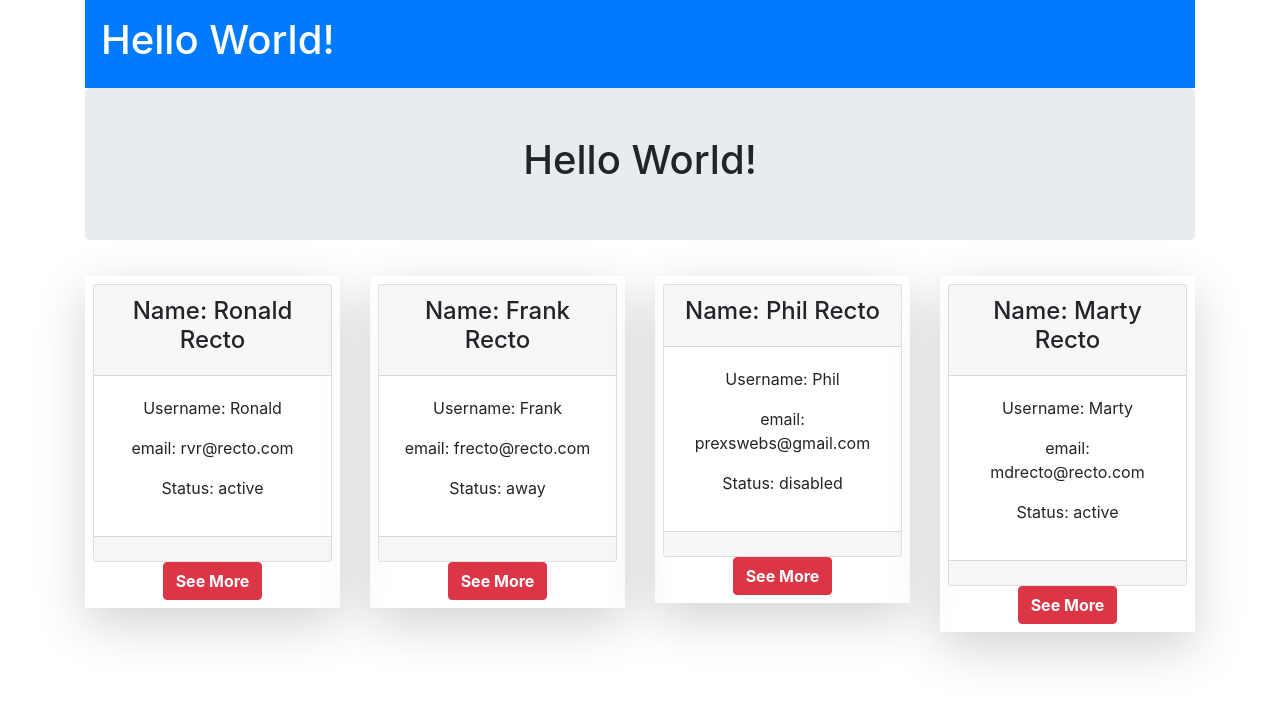
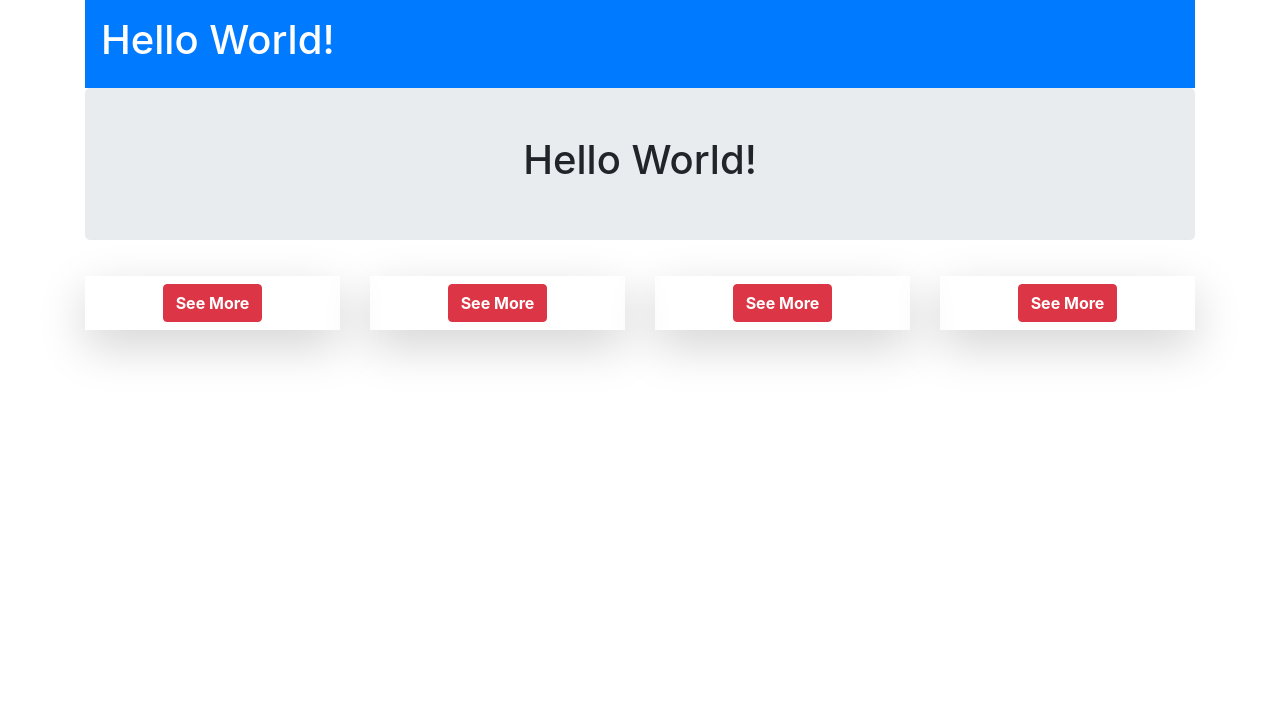
Before and after one commit to precto1285/Site-React, a React (Create React App) app in the folder site-react/: page / in a window 1280 px wide. Shown: the top 702 px of the page. Built offline with nearby package versions, Linux system fonts and the light colour scheme.

Commit message:
created cards and activated buttons with useState Hooks

```diff
--- a/site-react/src/App.js
+++ b/site-react/src/App.js
@@ -24,7 +24,7 @@ class App extends Component {
           firstName: "Phil",
           lastName: "Recto",
           userName: "prexwebs",
-          email: "prexswebs@gmail.com",
+          email: "prexwebs@gmail.com",
           status: "disabled"
         },
         {
--- a/site-react/src/Component/InfoCard.js
+++ b/site-react/src/Component/InfoCard.js
@@ -1,22 +1,34 @@
-import React from 'react';
+import React, { useState } from 'react';
 
 const InfoCard = (props) => {
+  const [showCard, setShowCard] = useState({
+    show: false
+  })
+
+  const showCardHandler = (e) => {
+    setShowCard({
+      show: !showCard.show
+    })
+  }
   return (
     <div className="my-1 p-2 shadow-lg bg-transparent">
-      <div className="card">
+      {
+        showCard.show ?
+
+          <div className="card m-4">
             <div className="card-header">
               <h4>Name: {props.firstName} {props.lastName}</h4>
             </div>
             <div className="card-body">
               <p>Username: {props.userName}</p>
               <p>email: {props.email}</p>
+            </div>
+            <div className="card-footer">
               <p>Status: {props.status}</p>
             </div>
-        <div className="card-footer">
-
-        </div>
-      </div>
-      <button className="btn btn-danger text-white font-weight-bolder">See More</button>
+          </div> : null
+      }
+      <button onClick={showCardHandler} className="btn btn-danger text-white font-weight-bolder">See More</button>
     </div>
   )
 }
```
Lines whose indentation alone changed are shown as unchanged.
